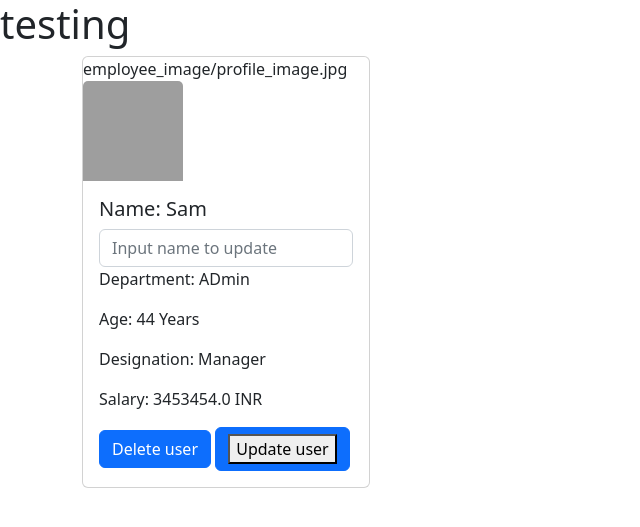
After one commit to Nilkesh/demo-project, a Django app: page /display_employees/ in a window 1280 px wide. The commit adds this page. Shown: the top 527 px of the page, without its empty margins (0-640 px from the left). Run offline with Django 4.2, Linux system fonts and the light colour scheme; data comes from the database, SQL or seed files in the repository; both versions use the stored data as it was after the commit; grey boxes are pictures that could not be loaded.

Commit message:
CRUD operations

```diff
--- a/demoproject/demoapp/models.py
+++ b/demoproject/demoapp/models.py
@@ -13,7 +13,8 @@ class EmployeeDetails(models.Model):
     department = models.CharField(max_length=100)
     designation = models.CharField(max_length=100)
     salary = models.FloatField(default=10000)
-
+    image = models.ImageField(upload_to="employee_image", null=True, blank=True,
+                        default="static/employee_image/profile_image.jpg")
     def __str__(self):
         return self.full_name
 
--- /dev/null
+++ b/demoproject/demoapp/templates/base.html
@@ -0,0 +1,46 @@
+{% load static %}
+<!DOCTYPE html>
+<html>
+  <head>
+    <meta charset="utf-8" />
+    <meta http-equiv="X-UA-Compatible" content="IE=edge" />
+    <title>index page</title>
+    <meta name="description" content="" />
+    <meta name="viewport" content="width=device-width, initial-scale=1" />
+    <!-- CSS only -->
+    <link
+      rel="stylesheet"
+      href="https://cdn.jsdelivr.net/npm/bootstrap@4.3.1/dist/css/bootstrap.min.css"
+      integrity="sha384-ggOyR0iXCbMQv3Xipma34MD+dH/1fQ784/j6cY/iJTQUOhcWr7x9JvoRxT2MZw1T"
+      crossorigin="anonymous"
+    />
+    <link
+      href="https://cdn.jsdelivr.net/npm/bootstrap@5.2.2/dist/css/bootstrap.min.css"
+      rel="stylesheet"
+      integrity="sha384-Zenh87qX5JnK2Jl0vWa8Ck2rdkQ2Bzep5IDxbcnCeuOxjzrPF/et3URy9Bv1WTRi"
+      crossorigin="anonymous"
+    />
+    <link href="{% static 'main.css' %}" rel="stylesheet" />
+  </head>
+  {% block content %}
+
+  {% endblock %}
+
+<script src="https://ajax.googleapis.com/ajax/libs/jquery/3.6.0/jquery.min.js"></script>
+<script
+  src="https://code.jquery.com/jquery-3.3.1.slim.min.js"
+  integrity="sha384-q8i/X+965DzO0rT7abK41JStQIAqVgRVzpbzo5smXKp4YfRvH+8abtTE1Pi6jizo"
+  crossorigin="anonymous"
+></script>
+<script
+  src="https://cdn.jsdelivr.net/npm/popper.js@1.14.7/dist/umd/popper.min.js"
+  integrity="sha384-UO2eT0CpHqdSJQ6hJty5KVphtPhzWj9WO1clHTMGa3JDZwrnQq4sF86dIHNDz0W1"
+  crossorigin="anonymous"
+></script>
+<script
+  src="https://cdn.jsdelivr.net/npm/bootstrap@4.3.1/dist/js/bootstrap.min.js"
+  integrity="sha384-JjSmVgyd0p3pXB1rRibZUAYoIIy6OrQ6VrjIEaFf/nJGzIxFDsf4x0xIM+B07jRM"
+  crossorigin="anonymous"
+></script>
+
+  </html>
--- /dev/null
+++ b/demoproject/demoapp/templates/employee_details.html
@@ -0,0 +1,39 @@
+{% extends 'base.html' %} {% block content %}
+<h1>testing</h1>
+
+{% for employee in employee_detail %}
+<form action="{% url 'update_employees' employee.id %}" method="POST">
+    {% csrf_token %}
+<div class="container">
+
+  <div class="card" style="width: 18rem">
+    {{employee.image}}
+    <img
+      class="card-img-top"
+      style="height: 100px; width: 100px"
+      src="https://t3.ftcdn.net/jpg/03/46/83/96/360_F_346839683_6nAPzbhpSkIpb8pmAwufkC7c5eD7wYws.jpg"
+      alt="Card image cap"
+    />
+    <div class="card-body">
+      <h5 class="card-title">Name: {{employee.full_name}}</h5>
+      <input
+          required
+          type="text"
+          id="full_name"
+          class="form-control"
+          name="full_name"
+          placeholder="Input name to update"
+        />
+      <p class="card-text">Department: {{employee.department}}</p>
+      <p class="card-text">Age: {{employee.age}} Years</p>
+      <p class="card-text">Designation: {{employee.designation}}</p>
+      <p class="card-text">Salary: {{employee.salary}} INR</p>
+      <a href="{% url 'delete_employees' employee.id %}" class="btn btn-primary"
+        >Delete user</a>
+      <a href="{% url 'update_employees' employee.id %}" class="btn btn-primary"
+        ><button type="submit">Update user </button></a>
+    </div>
+  </div>
+</div>
+</form>
+{% endfor %} {% endblock %}
--- a/demoproject/demoapp/urls.py
+++ b/demoproject/demoapp/urls.py
@@ -3,4 +3,9 @@ from . import views
 urlpatterns = [
     path('index/', views.index, name="index"),
     path('policy/', views.policy, name="policy"),
+    path('display_employees/', views.display_employees, name="display_employees"),
+    #deleting the employee
+    path('delete_employees/<str:id>', views.delete_employees, name="delete_employees"),
+    path('update_employee/<str:id>', views.update_employee, name="update_employees"),
+
 ]
--- a/demoproject/demoapp/views.py
+++ b/demoproject/demoapp/views.py
@@ -1,4 +1,4 @@
-from django.shortcuts import render
+from django.shortcuts import render, redirect
 from django.http import JsonResponse
 from demoapp.models import EmployeeDetails,InsuaranceDetails
 
@@ -54,3 +54,23 @@ def policy(request):
         except Exception as e:
             print(e)
     return render(request,"policy.html")
+
+def display_employees(request):
+    employee_detail = EmployeeDetails.objects.all()
+    print(len(employee_detail))
+    context = {"employee_detail": employee_detail}
+    return render(request, "employee_details.html", context)
+
+def delete_employees(request, id):
+    try:
+        print("id", id)
+        EmployeeDetails.objects.filter(id=id).delete()
+        return redirect('display_employees')
+    except Exception as e:
+        return JsonResponse({"Failure": "Something went wrong"}, safe=False)
+
+def update_employee(request, id):
+    if request.method == "POST":
+        EmployeeDetails.objects.filter(id=id) \
+                        .update(full_name=request.POST.get('full_name'))
+    return redirect('display_employees')
```
Also changed, not shown: demoproject/demoapp/templates/index.html (+3 -42 lines), demoproject/db.sqlite3, demoproject/demoapp/migrations/0003_employeedetails_image.py (added), demoproject/demoapp/migrations/0004_alter_employeedetails_image.py (added), demoproject/employee_image/profile_image.jpg (added).
